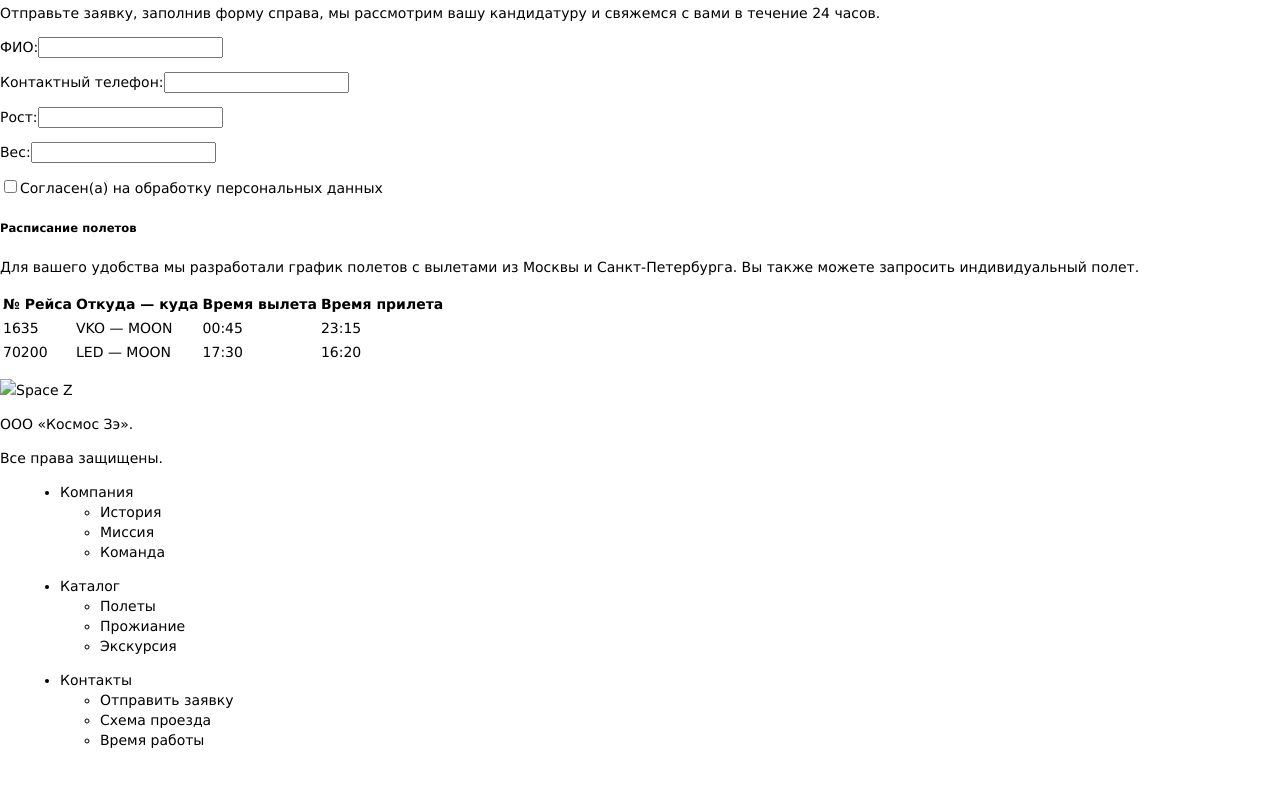
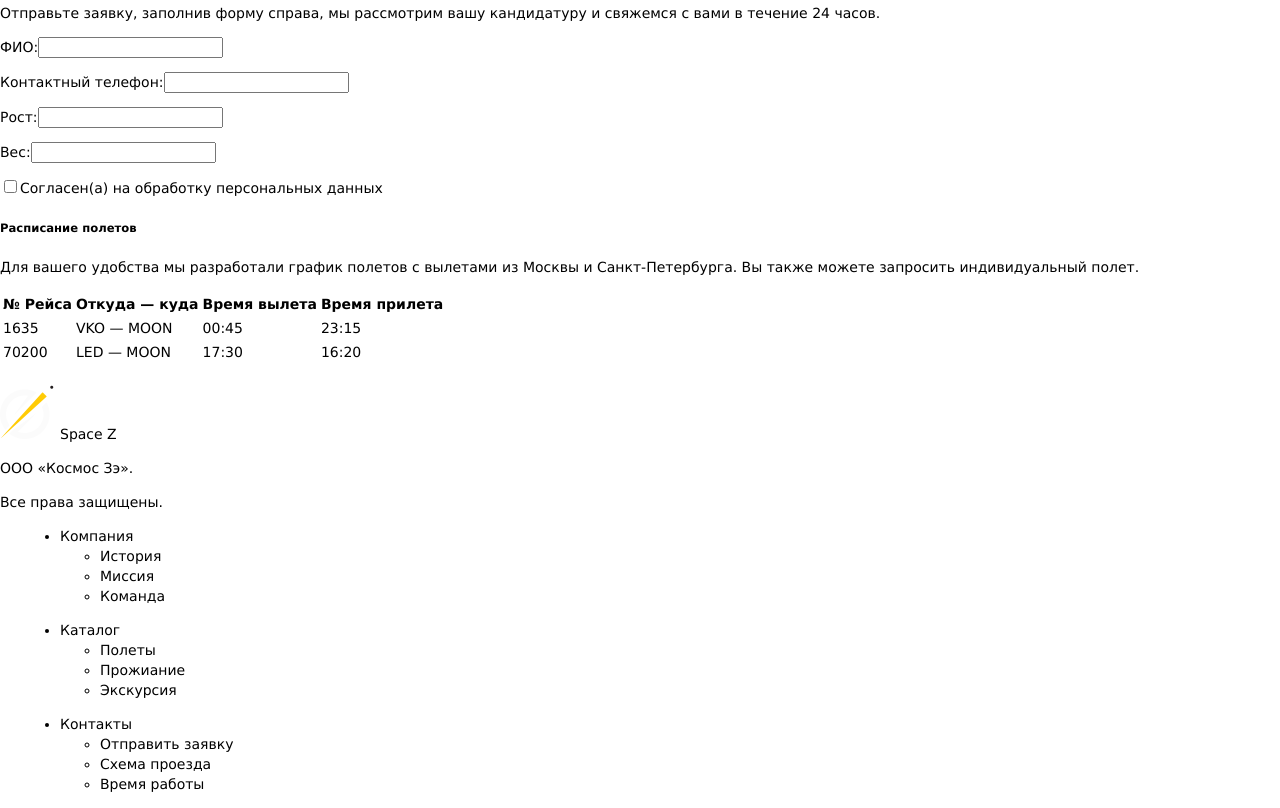
Before and after one commit to ELMIRA1920/elmira1920.github.io, a plain HTML site: page index.html in a window 1280 px wide. Shown: the part 1862-2670 px from the top of the page. Before the commit the page ends 2626 px from the top, so only its background shows below. Drawn offline with Linux system fonts and the light colour scheme.

Commit message:
Update index.html

```diff
--- a/index.html
+++ b/index.html
@@ -100,7 +100,7 @@
             </div>
         </main>
         <footer>
-            <p><img src="logo.png">Space Z  </p>
+            <p><img src="img/logo.png">Space Z  </p>
             <p>ООО «Космос Зэ».</p>
 <p>Все права защищены.
 </p>
```
